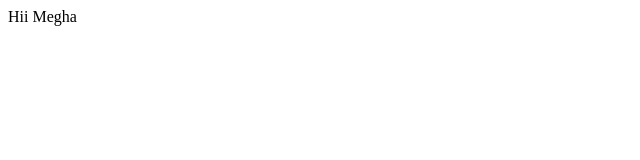
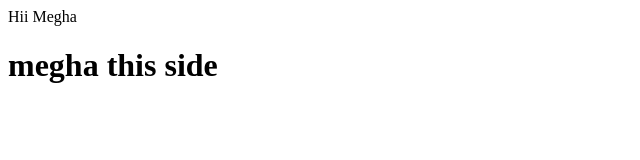
Before and after one commit to megha6890/MyRepo, a plain HTML site: page index.html in a window 1280 px wide. Shown: the whole page, without its empty margins (0-640 px from the left). Drawn offline with Linux system fonts and the light colour scheme.

Commit message:
added new para

```diff
--- a/index.html
+++ b/index.html
@@ -1 +1,2 @@
 <p>Hii Megha</p>
+<h1>megha this side</h1>
```
Also changed, not shown: megha.txt (added), 1 other file.
